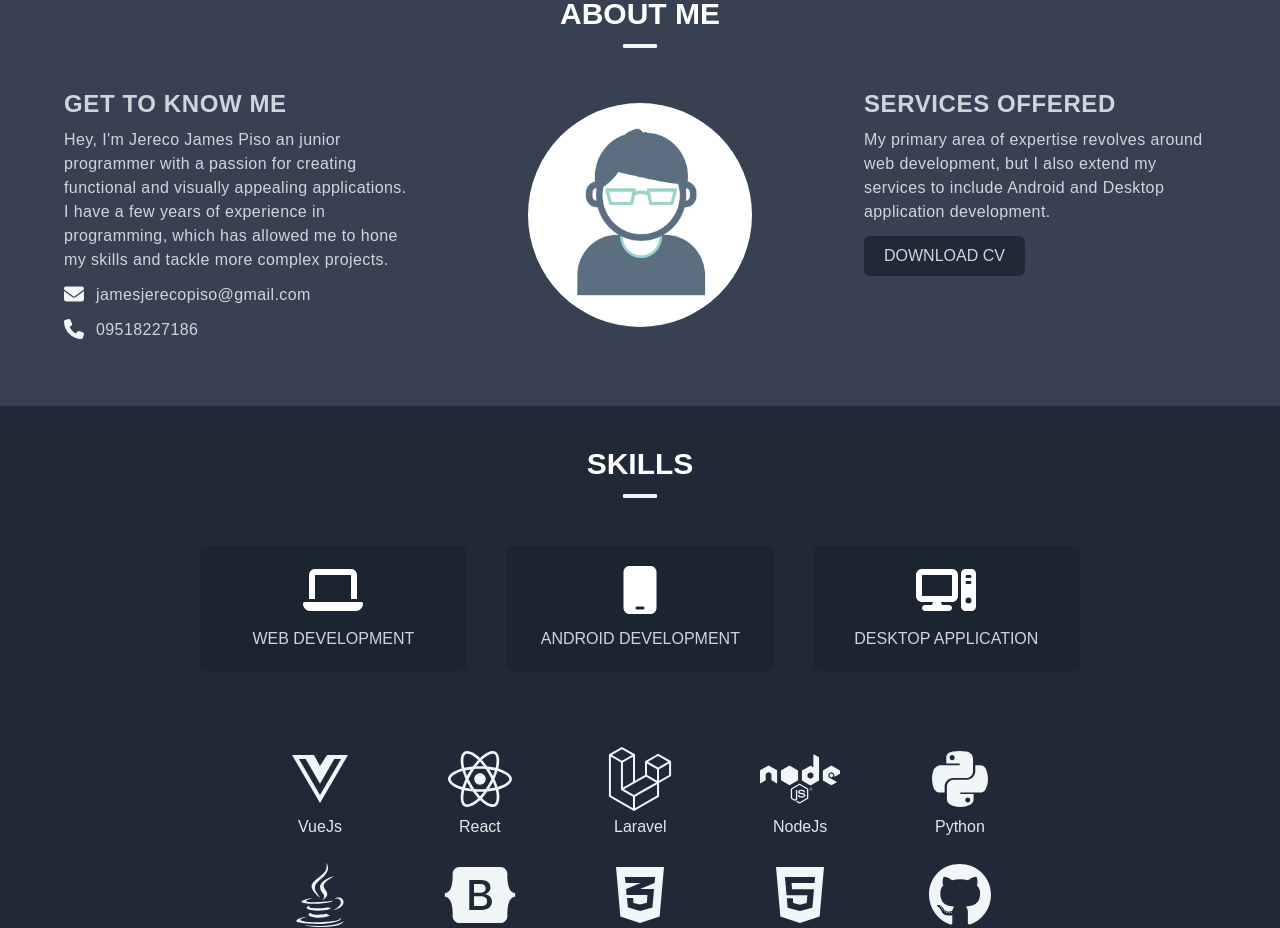
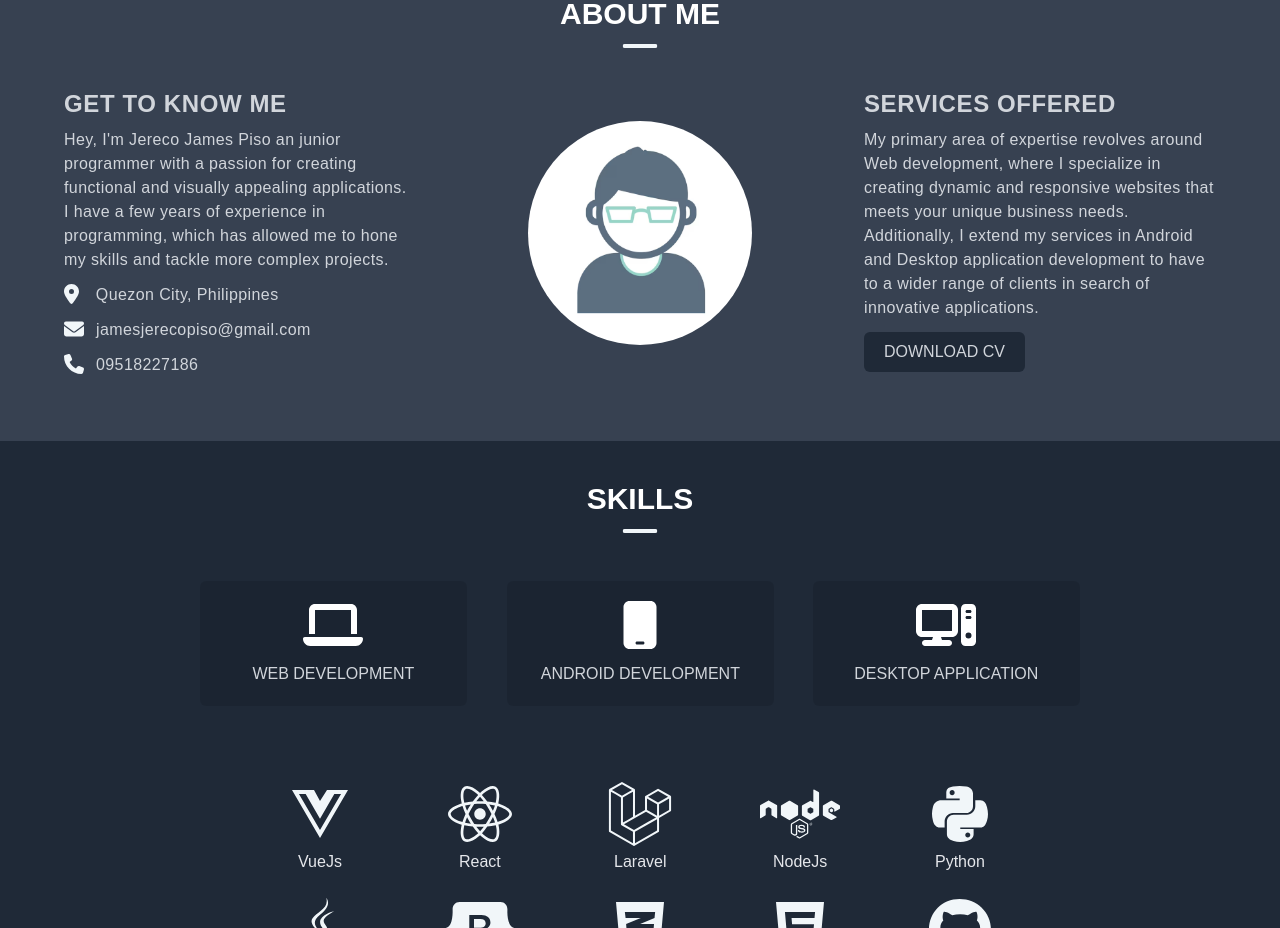
Before and after one commit to JerecoPiso/jerecojamespiso, a React (Create React App) app: page / in a window 1280 px wide. Shown: the part 840-1768 px from the top of the page. Built offline with nearby package versions, Linux system fonts and the light colour scheme.

Commit message:
change the services offered section

```diff
--- a/src/components/Aboutme.js
+++ b/src/components/Aboutme.js
@@ -10,6 +10,7 @@ export default function Aboutme() {
                     <Slide triggerOnce={true} direction={'left'}>
                         <p className='text-2xl font-semibold text-gray-300 tracking-wide'>GET TO KNOW ME</p>
                         <p className='text-md mt-2 text-gray-300 tracking-wide'>Hey, I'm Jereco James Piso an junior programmer with a passion for creating functional and visually appealing applications. I have a few years of experience in programming, which has allowed me to hone my skills and tackle more complex projects.</p>
+                        <p><FontAwesomeIcon className='mt-3 ' icon={solidIcons.faLocationDot} size="lg" color='#F1F6F9' /><span className='ml-3 text-gray-300 tracking-wide'> Quezon City, Philippines</span> </p>
                         <p><FontAwesomeIcon className='mt-3' icon={solidIcons.faEnvelope} size="lg" color='#F1F6F9' /><span className='ml-3 text-gray-300 tracking-wide'>jamesjerecopiso@gmail.com</span></p>
                         <p><FontAwesomeIcon className='mt-3 ' icon={solidIcons.faPhone} size="lg" color='#F1F6F9' /><span className='ml-3 text-gray-300 tracking-wide'>09518227186</span> </p>
                     </Slide>
@@ -22,7 +23,8 @@ export default function Aboutme() {
                 <div className='col-span-1 xl:text-left lg:text-left md:text-left'>
                     <Slide triggerOnce={true} direction={'right'}>
                         <p className='text-2xl font-semibold text-gray-300 tracking-wide'>SERVICES OFFERED</p>
-                        <p className='text-md text-gray-300 tracking-wide mt-2'>My primary area of expertise revolves around web development, but I also extend my services to include Android and Desktop application development.</p>
+                        {/* <p className='text-md text-gray-300 tracking-wide mt-2'>My primary area of expertise revolves around Web development, but I also extend my services to include Android and Desktop application development.</p> */}
+                        <p className='text-md text-gray-300 tracking-wide mt-2'>My primary area of expertise revolves around Web development, where I specialize in creating dynamic and responsive websites that meets your unique business needs. Additionally, I extend my services in Android and Desktop application development to have to a wider range of clients in search of innovative applications.</p>
                         <button type='button' className='bg-gray-800 px-5 py-2 text-gray-300 rounded-md mt-3'>DOWNLOAD CV</button>
                     </Slide>
                 </div>
```
